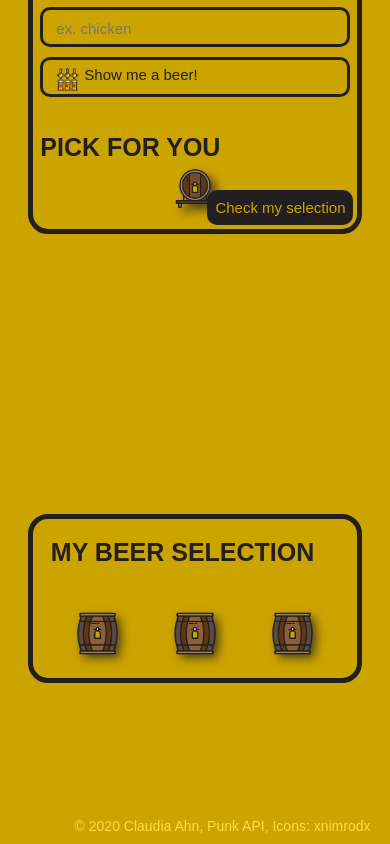
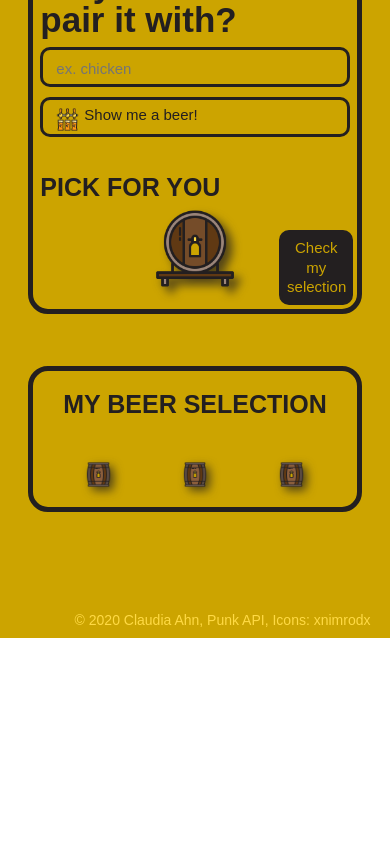
Before and after one commit to cma129/claudiaAhnProject5, a React (Create React App) app: page / in a window 390 px wide. Shown: the part 2214-3058 px from the top of the page. After the commit the page ends 2852 px from the top, so only its background shows below. Built offline with nearby package versions, Linux system fonts and the light colour scheme; no server answers; a web font is replaced by a local one.

Commit message:
beer info display

```diff
--- a/src/App.js
+++ b/src/App.js
@@ -1,7 +1,3 @@
-// Planning to display custom error messages when options don't exist.
-// Planning to create a function to let user to click on beer when they want to add to their selection rather than having it added automatically
-// Planning to display more info on beer on click
-
 import React, { Component } from 'react';
 import './index.css';
 
@@ -23,6 +19,9 @@ class App extends Component {
       userFlavourSelection: "",
       userFoodSelection: "",
       oneFlavourImg: "",
+      oneFlavourName: "",
+      oneFlavourTagline: "",
+      oneFlavourBrewersTips: "",
       oneFoodImg: "",
     }
   }
@@ -67,10 +66,16 @@ class App extends Component {
       const num = Math.floor( Math.random() * (randomFlavours.length));
       const oneFlavour = randomFlavours[ num ];
       const oneFlavourImg = oneFlavour.image_url;
+      const oneFlavourName = oneFlavour.name;
+      const oneFlavourTagline = oneFlavour.tagline;
+      const oneFlavourBrewersTips = oneFlavour.brewers_tips;
       this.setState({
-        oneFlavourImg
+        oneFlavourImg: oneFlavourImg,
+        oneFlavourName: oneFlavourName,
+        oneFlavourTagline: oneFlavourTagline,
+        oneFlavourBrewersTips: oneFlavourBrewersTips
       })
-      return oneFlavourImg;
+      return oneFlavourImg
     }
     this.setState({
       flavourImg: chooseRandomFlavour(randomFlavours),
@@ -97,10 +102,16 @@ class App extends Component {
         const num = Math.floor( Math.random() * (randomFoods.length));
         const oneFood = randomFoods[ num ];
         const oneFoodImg = oneFood.image_url;
+        const oneFoodName = oneFood.name;
+        const oneFoodTagline = oneFood.tagline;
+        const oneFoodBrewersTips = oneFood.brewers_tips;
         this.setState({
-                oneFoodImg
+                oneFoodImg: oneFoodImg,
+                oneFoodName: oneFoodName,
+                oneFoodTagline: oneFoodTagline,
+                oneFoodBrewersTips: oneFoodBrewersTips
               })
-              return oneFoodImg;
+              return oneFoodImg
             }
             this.setState({
               foodImg: chooseRandomFood(randomFoods),
@@ -109,16 +120,12 @@ class App extends Component {
       } else {
           const foodErrorMessage = "There's no beer that matches this food pairing 😯";
           swal({
-            title: "Sorry",
+            title: 'Sorry',
             text: foodErrorMessage,
             dangerMode: true,
           });
       }
   }
-
-  // Beer info on hover (sweet alert)
-  // beer.name, beer.tagLine
-
 
   // PLANNING TO MAKE A FUNCTION HERE FOR SELECTION
   //Add to selection on click
@@ -139,10 +146,10 @@ class App extends Component {
         <main className="wrapper">
           <div className="picks" id="picks"></div>
           <div className="flavourFoodContainer">
-            <Flavour flavourGettingFunction={this.whichFlavour} flavourImgToDisplay={this.state.flavourImg}/>
-            <Food foodGettingFunction={this.whichFood} foodImgToDisplay={this.state.foodImg}/>
+            <Flavour flavourGettingFunction={this.whichFlavour} flavourImgToDisplay={this.state.flavourImg} flavourName={this.state.oneFlavourName} flavourTagline={this.state.oneFlavourTagline} flavourBrewersTips={this.state.oneFlavourBrewersTips} />
+            <Food foodGettingFunction={this.whichFood} foodImgToDisplay={this.state.foodImg} foodName={this.state.oneFoodName} foodTagline={this.state.oneFoodTagline} foodBrewersTips={this.state.oneFoodBrewersTips} />
           </div>
-          <Selection oneFlavourImg={this.state.oneFlavourImg} oneFoodImg={this.state.oneFoodImg}/>
+          <Selection oneFlavourImg={this.state.oneFlavourImg} oneFoodImg={this.state.oneFoodImg} flavourName={this.state.oneFlavourName} flavourTagline={this.state.oneFlavourTagline} flavourBrewersTips={this.state.oneFlavourBrewersTips} foodName={this.state.oneFoodName} foodTagline={this.state.oneFoodTagline} foodBrewersTips={this.state.oneFoodBrewersTips} />
         </main>
         <Footer />
       </div>
--- a/src/components/Selection.js
+++ b/src/components/Selection.js
@@ -1,4 +1,7 @@
 import React, { Component } from 'react';
+
+import swal from 'sweetalert';
+
 import BeerBarrel3 from "../assets/beerBarrel3.png";
 
 class Selection extends Component {
@@ -9,15 +12,55 @@ class Selection extends Component {
         }
     }
 
+    displayInfo = () => {
+        if(this.props.flavourName !== '' && this.props.flavourTagline !== '' && this.props.flavourBrewersTips !== '') {
+            swal({
+                title: this.props.flavourName,
+                text: `${this.props.flavourTagline} (Brewer's tips: ${this.props.flavourBrewersTips})`,
+                dangerMode: true,
+                button: "Cool!"
+            })
+        } else if(this.props.foodName !== undefined && this.props.foodTagline !== undefined && this.props.foodBrewersTips !== undefined) {
+            swal({
+                title: this.props.foodName,
+                text: `${this.props.foodTagline} (Brewer's tips: ${this.props.foodBrewersTips})`,
+                dangerMode: true,
+                button: "Cool!"
+            })
+        } else {
+            swal({
+                title: 'Oops,',
+                text: "You haven't selected a beer here yet.",
+                dangerMode: true,
+                button: "Oh, right!"
+            })
+        }
+    }
+
     render() {
         return(
             <section className="Selection" id="selection">
                 <h2>My Beer Selection</h2>
-                <div className="barrelContainer">
-                    <img className="beerBarrel beerBarrelSelection" src={ this.props.oneFlavourImg ? this.props.oneFlavourImg: BeerBarrel3 } alt="Beer barrel" />
-                    <img className="beerBarrel beerBarrelSelection" src={ this.props.oneFoodImg ? this.props.oneFoodImg : BeerBarrel3 } alt="Beer barrel" />
-                    <img className="beerBarrel beerBarrelSelection" src={BeerBarrel3} alt="Beer barrel" />
-                </div>
+                <section>
+                    <div className="barrelContainer">
+                        <img className="beerBarrel beerBarrelSelection" src={ this.props.oneFlavourImg ? this.props.oneFlavourImg: BeerBarrel3 } alt="Beer barrel" />
+                        <div className="overlay">
+                                <button className="info" onClick={this.displayInfo}>Info</button>
+                        </div>
+                    </div>
+                    <div className="barrelContainer">
+                        <img className="beerBarrel beerBarrelSelection" src={ this.props.oneFoodImg ? this.props.oneFoodImg : BeerBarrel3 } alt="Beer barrel" />
+                        <div className="overlay">
+                                <button className="info" onClick={this.displayInfo}>Info</button>
+                        </div>
+                    </div>
+                    <div className="barrelContainer">
+                        <img className="beerBarrel beerBarrelSelection" src={BeerBarrel3} alt="Beer barrel" />
+                        <div className="overlay">
+                                <button className="info" onClick={this.displayInfo}>Info</button>
+                        </div>
+                    </div>
+                </section>
             </section>
         )
     }
--- a/src/index.css
+++ b/src/index.css
@@ -201,7 +201,6 @@ main {
   justify-content: space-between;
   align-items: center;
   width: 100%;
-  height: 90vh;
 }
 
 .Flavour,
@@ -257,8 +256,8 @@ main .beerTab {
 
 .beerBarrelFlavour,
 .beerBarrelFood {
-  width: 19%;
-  height: 19%;
+  width: 18%;
+  height: 18%;
   margin: 6px auto;
   -webkit-filter: drop-shadow(6px 6px 5px #231f20b6);
   filter: drop-shadow(6px 6px 5px #231f20b6);
@@ -268,33 +267,55 @@ main .beerTab {
   margin-bottom: 20px;
 }
 
-.overlay {
-  position: absolute;
-  width: 100%;
-  height: 100%;
-  top: 0; left: 0;
-  transition: all 0.5s linear;
+.barrelContainer .overlay {
+  display: none;
 }
 
-.barrelContainer:hover .overlay {
+.barrelContainer:hover .overlay,
+.barrelContainer:focus-within .overlay {
+  display: flex;
+  flex-direction: column;
+  justify-content: space-evenly;
+  align-items: center;
   background-color: #cca300a6;
-  border-radius: 30px;
+  position: absolute;
+  width: 18%;
+  height: 100%;
+  top: 0; left: 41%;
 }
 
-.barrelContainer .plus {
-    display: none;
+.barrelContainer:hover .beerBarrelFlavour,
+.barrelContainer:focus-within .beerBarrelFlavour,
+.barrelContainer:hover .beerBarrelFood,
+.barrelContainer:focus-within .beerBarrelFood,
+.barrelContainer:hover .beerBarrelSelection,
+.barrelContainer:focus-within .beerBarrelSelection {
+  -webkit-filter: none;
+  filter: none;
 }
 
-.barrelContainer:hover .plus {
-    display: block;
+.info {
+  text-transform: uppercase;
+  font-size: 23px;
+  line-height: 1em;
+  padding: 5px 15px;
+  transition: color 0.3s linear;
 }
 
-.plus{
-  width: 50px;
-  height: 50px;
-  position: absolute;
-  left: 45%;
-  top: 30%;
+.plus {
+  font-size: 70px;
+  line-height: 1em;
+  font-weight: normal;
+  padding: 0;
+  height: 39.2px;
+  transition: color 0.3s linear;
+}
+
+.info:hover,
+.info:focus-within,
+.plus:hover,
+.plus:focus-within {
+  color: #e0e0e2;
 }
 
 .swal-modal {
@@ -306,20 +327,22 @@ main .beerTab {
 
 .swal-title {
   color: #231f20;
+  font-size: 24px;
+  line-height: 1.2em;
 }
 
 .swal-text {
   text-align: center;
   color: #231f20;
-  font-size: 20px;
-  line-height: 1.3em;
+  font-size: 17px;
+  line-height: 1.4em;
 }
 
 .swal-button {
-  font-size: 15px;
+  font-size: 14px;
   background-color: #231f20;
   color: #cca400;
-  margin: 0 auto;
+  padding: 4px 10px;
   transition: all 0.5s linear;
 }
 
@@ -329,7 +352,7 @@ main .beerTab {
 }
 
 .beerBarrelSelection {
-  width: 13%;
+  width: 18%;
   height: auto;
   margin: 3px auto;
   -webkit-filter: drop-shadow(4px 4px 5px #231f20b6);
@@ -357,16 +380,26 @@ main .beerTab {
   background-color: #231f20;
   color: #cca400;
   transition: all 0.5s linear;
+  text-align: center;
 }
 
 .Selection {
-  margin: 10% 0;
-  width: 55%;
+  width: 100%;
   padding: 5%;
+  margin-top: 15%;
+  text-align: center;
 }
 
 .Selection h2 {
   padding-bottom: 40px;
+}
+
+.Selection section {
+  display: flex;
+}
+
+.Selection .barrelContainer {
+  width: 100%;
 }
 
 /* Footer styles */
@@ -425,10 +458,6 @@ footer p {
 
 /* Small desktop */
 @media(max-width: 990px) {
-  .Selection {
-    width: 60%;
-  }
-
   .selectionLine {
     display: flex;
     flex-direction: column;
@@ -464,20 +493,36 @@ footer p {
   }
 
   .check {
-    width: 78px;
-    text-align: right;
+    width: 23%;
+    text-align: center;
   }
 }
 
 /* Tablet to large mobile */
+@media(max-width: 850px) {
+  .beerBarrelFlavour,
+  .beerBarrelFood {
+    width: 24%;
+    height: 24%;
+  }
+
+  .barrelContainer:hover .overlay,
+  .barrelContainer:focus-within .overlay {
+    width: 24%;
+    left: 38%;
+  }
+
+  .beerBarrelSelection {
+    width: 24%;
+    height: auto;
+  }
+}
+
 @media(max-width: 740px) {
-.topHeader {
-  height: 100vh;
-}
   .intro {
-  display: flex;
-  flex-direction: column;
-}
+    display: flex;
+    flex-direction: column;
+  }
 
   h1 {
     width: 100%;
@@ -528,21 +573,6 @@ footer p {
   .Food {
     margin-top: 15%;
   }
-
-  .beerBarrelFlavour,
-  .beerBarrelFood {
-  width: 13%;
-  height: 13%;
-}
-
-  .Selection {
-    margin-top: 90%;
-  }
-
-  .beerBarrelSelection {
-    width: 15%;
-    height: auto;
-  }
 }
 
 @media(max-width: 600px) {
@@ -571,15 +601,6 @@ footer p {
     font-size: 18px;
   }
 
-  .Food,
-  .Flavour {
-    height: 80vh;
-  }
-
-  .Selection {
-    margin-top: 80%;
-  }
-
   label {
     font-size: 35px;
     margin-bottom: 10px;
@@ -592,13 +613,28 @@ footer p {
   h2 {
     font-size: 25px;
   }
+}
 
-  .check {
-    width: auto;
+/* Mobile */
+@media(max-width: 430px) {
+  .beerBarrelFlavour,
+  .beerBarrelFood {
+    width: 26%;
+    height: 26%;
+  }
+
+  .barrelContainer:hover .overlay,
+  .barrelContainer:focus-within .overlay {
+    width: 26%;
+    left: 37%;
+  }
+
+  .beerBarrelSelection {
+    width: 26%;
+    height: auto;
   }
 }
 
-/* Mobile */
 @media(max-width: 380px) {
   h1 {
     font-size: 60px;
@@ -618,11 +654,6 @@ footer p {
     font-size: 17px;
   }
 
-  .Food,
-  .Flavour {
-    height: 90vh;
-  }
-
   label {
     font-size: 30px;
   }
@@ -633,10 +664,7 @@ footer p {
 
   .check {
     font-size: 11.5px;
-  }
-
-  .Selection {
-    margin-top: 90%;
+    padding: 2px;
   }
 
   footer p {
@@ -645,8 +673,12 @@ footer p {
 }
 
 @media(max-width: 330px) {
-  .Selection {
-    margin-top: 110%;
+  .bottomHeader .buttonContainer {
+    margin-top: -10%;
+  }
+
+    .Flavour {
+    margin-top: 15%;
   }
 }
 
@@ -696,15 +728,28 @@ footer p {
     margin-top: -2%;
   }
 
+  .Flavour {
+    margin-top: 0;
+  }
+
   .flavourFoodContainer {
     margin-top: 10%;
   }
 
-  .Flavour {
-    margin-top: 0;
+  .beerBarrelFlavour,
+  .beerBarrelFood {
+    width: 16%;
+    height: 16%;
   }
 
-  .Selection {
-    margin-top: 145%;
+  .barrelContainer:hover .overlay,
+  .barrelContainer:focus-within .overlay {
+    width: 16%;
+    left: 42%;
+  }
+
+  .beerBarrelSelection {
+    width: 16%;
+    height: auto;
   }
 }
```
Also changed, not shown: src/components/Flavour.js (+25 -2 lines), src/components/Food.js (+23 -2 lines).
